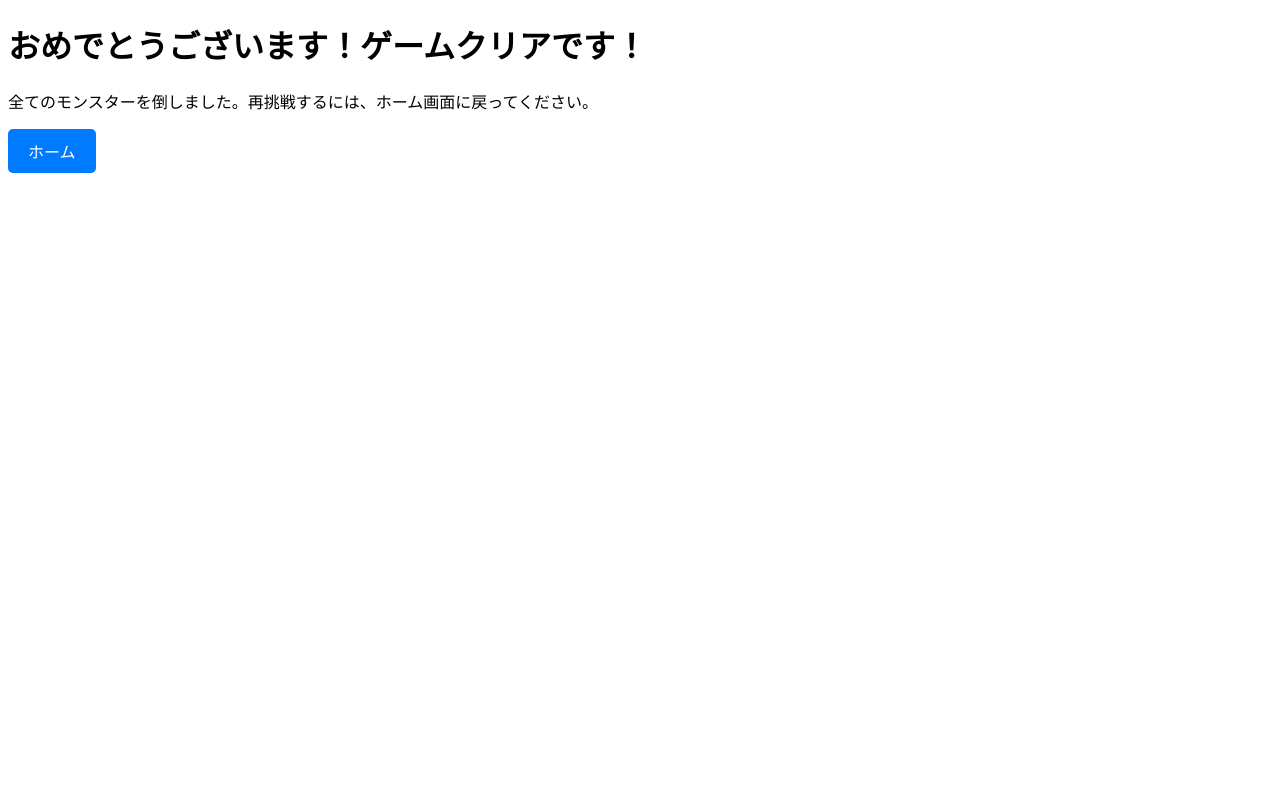
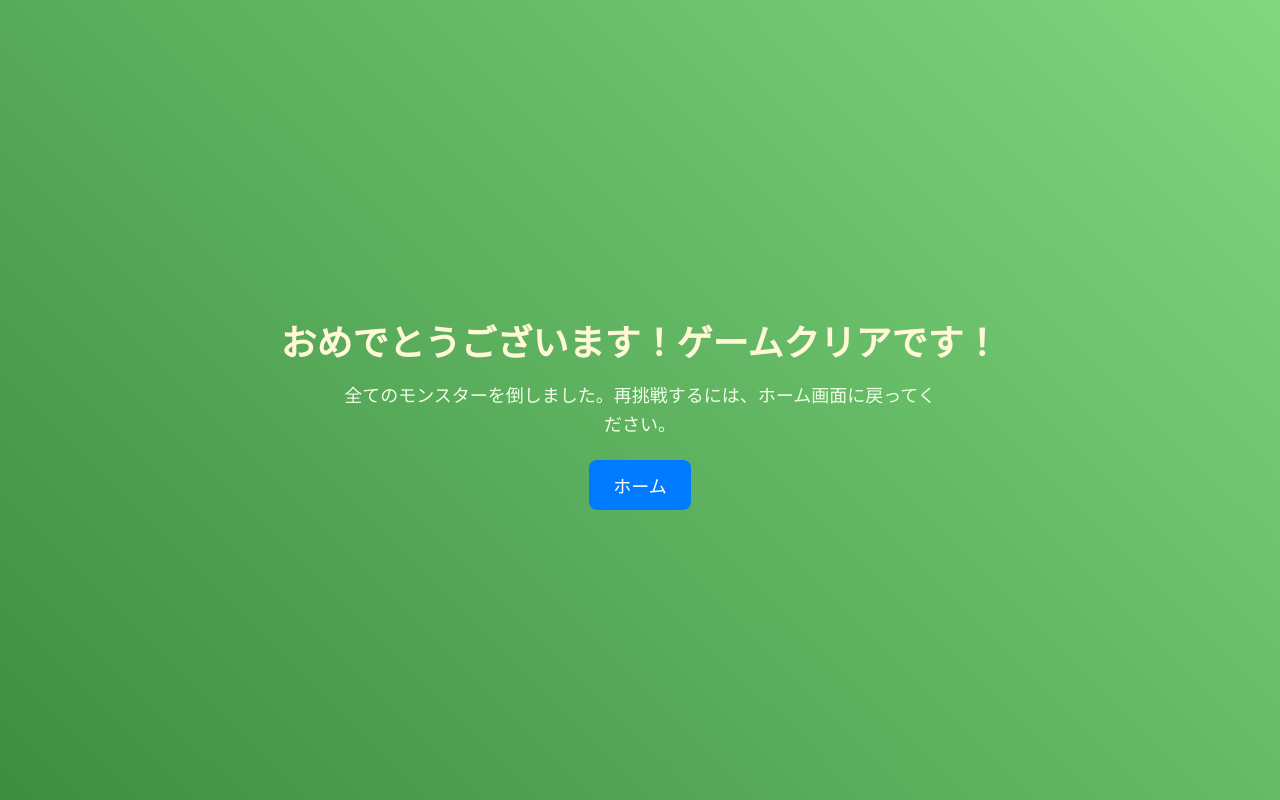
Before and after one commit to TsujimotoRyosei/pjmon, a FastAPI app: page /end in a window 1280 px wide. Run offline with FastAPI, Linux system fonts and the light colour scheme.

Commit message:
ゲーム終了のデザイン

```diff
--- a/mon/danjon.py
+++ b/mon/danjon.py
@@ -101,7 +101,7 @@ def battle(monster_data, player_data, player_ch):
 def main():
     player_data = playerpm()
     monster_data, player_data = monsterbox(player_data)
-    result, _ = battle(monster_data, player_data, "attack")  # 仮のテストとして"attack"を渡す
+    result, _ = battle(monster_data, player_data, "heal")  # 仮のテストとして"attack"を渡す
     print(result)
 
 if __name__ == "__main__":
--- /dev/null
+++ b/mon/static/design/end.css
@@ -0,0 +1,74 @@
+/* 全体のスタイル */
+body {
+    margin: 0;
+    padding: 0;
+    font-family: 'Arial', sans-serif;
+    display: flex;
+    flex-direction: column;
+    justify-content: center;
+    align-items: center;
+    height: 100vh;
+    color: white;
+    text-align: center;
+    transition: background-color 0.5s ease;
+}
+
+/* ゲームクリア時のスタイル */
+body.game-clear {
+    background-color: #3e8e41; /* グリーン系の明るい背景 */
+    background-image: linear-gradient(45deg, #3e8e41, #7fd77f);
+}
+
+body.game-clear h1 {
+    color: #fff7d6; /* 明るい黄色系の文字色 */
+}
+
+body.game-clear p {
+    color: #f1ffe7;
+}
+
+/* ゲームオーバー時のスタイル */
+body.game-over {
+    background-color: #800020; /* 濃いレッドの暗い背景 */
+    background-image: linear-gradient(45deg, #800020, #b3002d);
+}
+
+body.game-over h1 {
+    color: #ffb3b3; /* 暗い背景に映える明るいピンク色 */
+}
+
+body.game-over p {
+    color: #ffd6d6;
+}
+
+/* ボタンのスタイル */
+.button {
+    display: inline-block;
+    padding: 12px 24px;
+    font-size: 18px;
+    color: white;
+    background-color: #007bff;
+    border: none;
+    border-radius: 8px;
+    text-decoration: none;
+    cursor: pointer;
+    transition: background-color 0.3s;
+    margin-top: 20px;
+}
+
+.button:hover {
+    background-color: #0056b3;
+}
+
+/* 共通スタイル */
+h1 {
+    font-size: 36px;
+    margin-bottom: 16px;
+}
+
+p {
+    font-size: 18px;
+    line-height: 1.6;
+    max-width: 600px;
+    margin: 0 20px;
+}
--- a/mon/templates/end.html
+++ b/mon/templates/end.html
@@ -3,24 +3,9 @@
   <head>
     <meta charset="UTF-8" />
     <title>エンド画面</title>
-    <style>
-      .button {
-        display: inline-block;
-        padding: 10px 20px;
-        font-size: 16px;
-        color: white;
-        background-color: #007bff;
-        border: none;
-        border-radius: 5px;
-        text-decoration: none;
-        cursor: pointer;
-      }
-      .button:hover {
-        background-color: #0056b3;
-      }
-    </style>
+    <link rel="stylesheet" href="/static/design/end.css" />
   </head>
-  <body>
+  <body class="end-screen">
     <h1 id="end-message">おめでとうございます！ゲームクリアです！</h1>
     <p id="end-description">
       全てのモンスターを倒しました。再挑戦するには、ホーム画面に戻ってください。
@@ -28,14 +13,16 @@
     <a href="/" class="button">ホーム</a>
 
     <script>
-      // URL パラメータでゲームオーバーかゲームクリアかを判定
       const urlParams = new URLSearchParams(window.location.search);
       const gameOver = urlParams.get("game_over");
 
       if (gameOver) {
+        document.body.classList.add("game-over");
         document.getElementById("end-message").textContent = "ゲームオーバー";
         document.getElementById("end-description").textContent =
           "また挑戦してください。";
+      } else {
+        document.body.classList.add("game-clear");
       }
     </script>
   </body>
```
